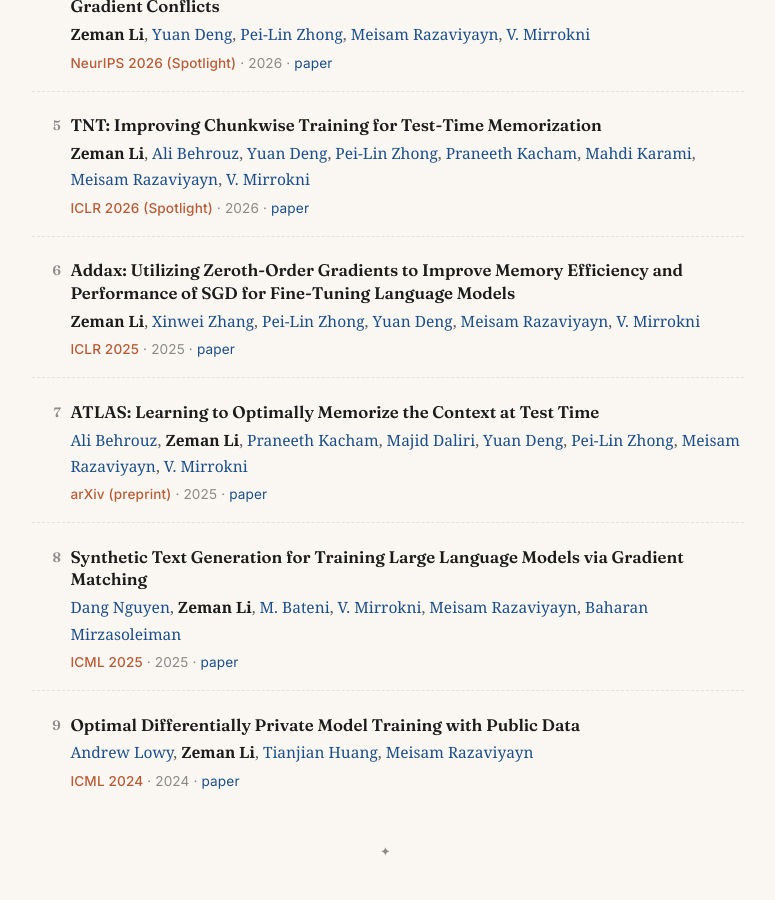
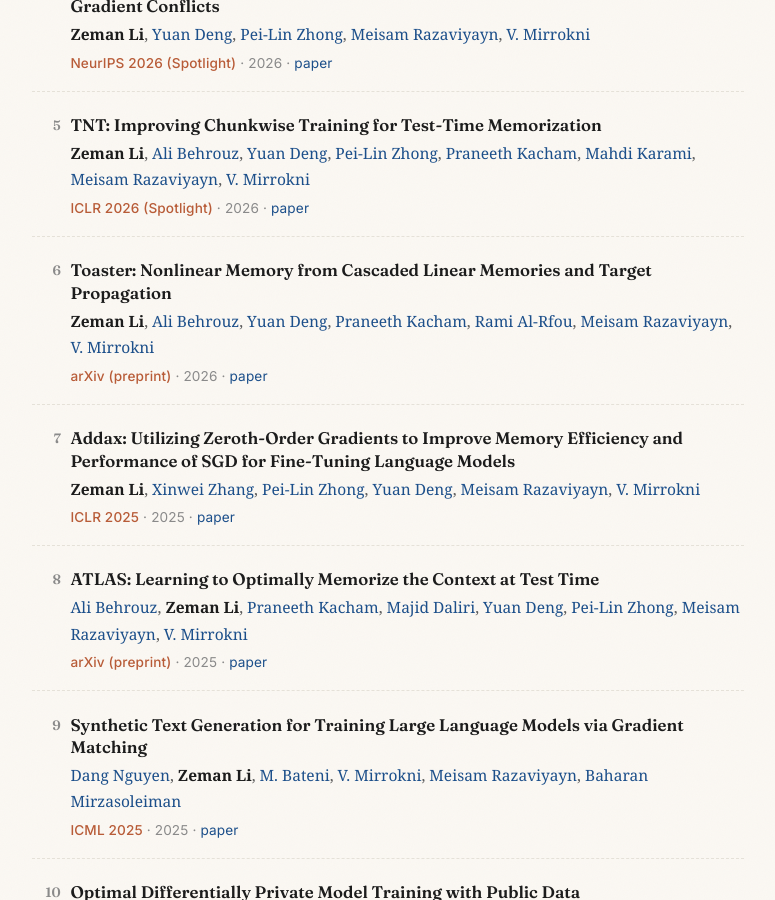
Before and after one commit to lizeman/lizeman.github.io, a Jekyll site: the page built from index.md, in a window 1280 px wide and 900 px high, scrolled down 2375 px. Shown: the whole window, without its empty margins (252-1027 px from the left). Built offline with Jekyll 4.4.1, drawn with Linux system fonts in a browser that asks for light colours.

Commit message:
chore: scholar sync

```diff
--- a/_data/coauthors.yml
+++ b/_data/coauthors.yml
@@ -100,6 +100,10 @@
   name: Luca Ballan
   homepage: null
   url: https://www.semanticscholar.org/author/2565514
+'2586729736':
+  name: Rami Al-Rfou
+  homepage: null
+  url: https://www.semanticscholar.org/author/2586729736
 '2989298':
   name: Baback Elmieh
   homepage: null
--- a/_data/publications.yml
+++ b/_data/publications.yml
@@ -49,7 +49,7 @@
   year: '2026'
   url: https://arxiv.org/abs/2602.24281
   arxiv: '2602.24281'
-  citations: 17
+  citations: 18
 - title: Online Neural Space Time Memory for Dynamic Novel View Synthesis
   authors:
   - name: Baback Elmieh
@@ -142,7 +142,35 @@
   year: '2026'
   url: https://arxiv.org/abs/2511.07343
   arxiv: '2511.07343'
-  citations: 8
+  citations: 9
+- title: 'Toaster: Nonlinear Memory from Cascaded Linear Memories and Target Propagation'
+  authors:
+  - name: Zeman Li
+    url: https://sites.google.com/corp/usc.edu/zemanli/
+    is_self: true
+  - name: Ali Behrouz
+    url: https://www.semanticscholar.org/author/46211294
+    is_self: false
+  - name: Yuan Deng
+    url: https://www.semanticscholar.org/author/2325194132
+    is_self: false
+  - name: Praneeth Kacham
+    url: https://www.semanticscholar.org/author/1471876925
+    is_self: false
+  - name: Rami Al-Rfou
+    url: https://www.semanticscholar.org/author/2586729736
+    is_self: false
+  - name: Meisam Razaviyayn
+    url: https://www.semanticscholar.org/author/1800298
+    is_self: false
+  - name: V. Mirrokni
+    url: https://www.semanticscholar.org/author/1728881
+    is_self: false
+  venue: arXiv (preprint)
+  year: '2026'
+  url: https://arxiv.org/abs/2611.23648
+  arxiv: '2611.23648'
+  citations: 0
 - title: 'Addax: Utilizing Zeroth-Order Gradients to Improve Memory Efficiency and Performance of SGD
     for Fine-Tuning Language Models'
   authors:
@@ -199,7 +227,7 @@
   year: '2025'
   url: https://arxiv.org/abs/2505.23735
   arxiv: '2505.23735'
-  citations: 79
+  citations: 80
 - title: Synthetic Text Generation for Training Large Language Models via Gradient Matching
   authors:
   - name: Dang Nguyen
```
